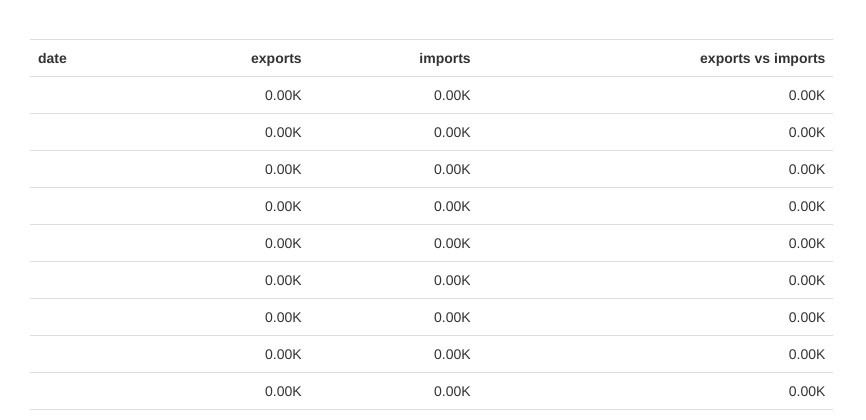
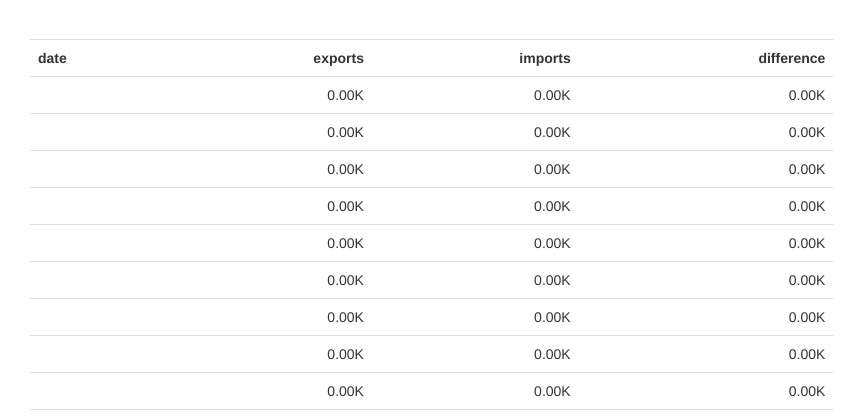
Before and after one commit to Cightline/oil_watch, a Flask app: template templates/stats.html in a window 1280 px wide. Shown: the part 51-471 px from the top of the page, without its empty margins (0-866 px from the left). Run offline with Flask 2, Linux system fonts and the light colour scheme; the template is opened without the code that fills it: most values are stand-ins (such as "Sample title", 1, 10 or a date in 2020); parts of the project's set-up code (start-up, migrations or seed data) failed here and were passed over; some libraries are stand-ins or nearby versions.

Commit message:
more tweaks

```diff
--- a/templates/stats.html
+++ b/templates/stats.html
@@ -15,14 +15,14 @@
                 <th>date</th>
                 <th class="text-right">exports</th>
                 <th class="text-right">imports</th>
-                <th class="text-right">exports vs imports</th>
+                <th class="text-right">difference</th>
             </tr>
                 {% for x in range(months) %}
                 <tr>
                     <td>{{ eia_exports[x].date.strftime('%B %d %Y') }}</td>
                     <td class="text-right">{{ '%0.2f' % (eia_exports[x].value/1000)  }}K</td>
                     <td class="text-right">{{ '%0.2f' % (eia_imports[x].value/1000)  }}K</td>
-                    <td class="text-right">{{ '%0.2f' % ((eia_imports[x].value - eia_exports[x].value)/1000)  }}K</td>
+                    <td class="text-right">{{ '%0.2f' % ((eia_exports[x].value - eia_imports[x].value)/1000)  }}K</td>
                 </tr>
                 {% endfor %}
         </table>
```
